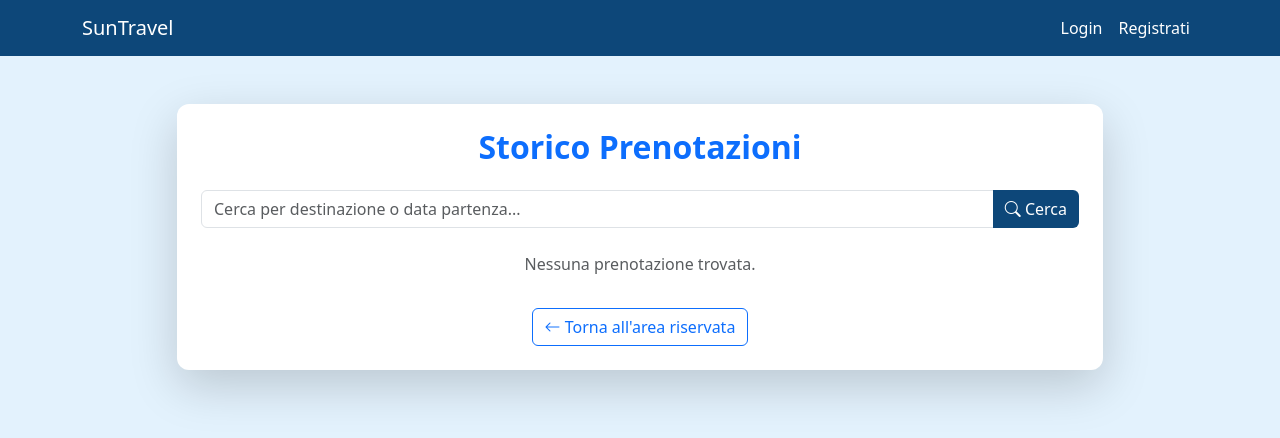
After one commit to b3nj4m1no/agenzia_viaggi, a Flask app: template templates/storico_prenotazioni.html in a window 1280 px wide. The commit adds this page. Shown: the top 438 px of the page. Run offline with Flask 3, Linux system fonts and the light colour scheme; the template is opened without the code that fills it, so the values that code supplies are empty.

Commit message:
feature: added summary

```diff
--- a/app.py
+++ b/app.py
@@ -165,6 +165,27 @@ def salva_utenti(utenti):
 
 def hash_password(password):
     return hashlib.sha256(password.encode()).hexdigest()
+
+def salva_prenotazione_utente(email, data, pdf_path):
+    """Salva la prenotazione nello storico dell'utente (file JSON per ogni utente)."""
+    storico_dir = os.path.join(os.path.dirname(__file__), "storico_prenotazioni")
+    os.makedirs(storico_dir, exist_ok=True)
+    user_file = os.path.join(storico_dir, f"{email}.json")
+    if os.path.exists(user_file):
+        with open(user_file, "r") as f:
+            storico = json.load(f)
+    else:
+        storico = []
+    # Salva anche il path del PDF generato
+    data['pdf_path'] = pdf_path
+    # Salva anche il JSON della prenotazione
+    json_path = os.path.join(storico_dir, f"{email}_{int(datetime.now().timestamp())}.json")
+    with open(json_path, "w") as f:
+        json.dump(data, f, indent=2)
+    data['json_path'] = json_path
+    storico.append(data)
+    with open(user_file, "w") as f:
+        json.dump(storico, f, indent=2)
 
 @app.route('/')
 def index():
@@ -356,6 +377,9 @@ def conferma_prenotazione():
         pdf_path = os.path.join(TEMP_DIR, f"prenotazione_{datetime.now().timestamp()}.pdf")
         pdf.output(pdf_path)
 
+        # Salva nello storico
+        salva_prenotazione_utente(data['cliente']['email'], data, pdf_path)
+
         return send_file(
             pdf_path,
             as_attachment=True,
@@ -366,5 +390,42 @@ def conferma_prenotazione():
         flash(f"Errore nella generazione del PDF: {e}", "danger")
         return redirect(url_for('nuova_prenotazione'))
 
+@app.route('/storico_prenotazioni')
+def storico_prenotazioni():
+    if 'user' not in session:
+        return redirect(url_for('login'))
+    email = session['user']['email']
+    storico_dir = os.path.join(os.path.dirname(__file__), "storico_prenotazioni")
+    user_file = os.path.join(storico_dir, f"{email}.json")
+    storico = []
+    if os.path.exists(user_file):
+        with open(user_file, "r") as f:
+            storico = json.load(f)
+    # Ricerca per destinazione o data (opzionale)
+    query = request.args.get("q", "").lower()
+    if query:
+        storico = [p for p in storico if query in p["viaggio"]["destinazione"].lower() or query in p["viaggio"]["data_partenza"]]
+    return render_template("storico_prenotazioni.html", storico=storico, query=query)
+
+@app.template_filter('basename')
+def basename_filter(path):
+    return os.path.basename(path)
+
+@app.route('/download/pdf/<path:path>')
+def download_prenotazione_pdf(path):
+    if 'user' not in session:
+        return redirect(url_for('login'))
+    storico_dir = os.path.join(os.path.dirname(__file__), "storico_prenotazioni")
+    pdf_path = os.path.join(storico_dir, path)
+    return send_file(pdf_path, as_attachment=True, mimetype='application/pdf')
+
+@app.route('/download/json/<path:path>')
+def download_prenotazione_json(path):
+    if 'user' not in session:
+        return redirect(url_for('login'))
+    storico_dir = os.path.join(os.path.dirname(__file__), "storico_prenotazioni")
+    json_path = os.path.join(storico_dir, path)
+    return send_file(json_path, as_attachment=True, mimetype='application/json')
+
 if __name__ == '__main__':
     app.run(debug=True)
--- a/templates/area_riservata.html
+++ b/templates/area_riservata.html
@@ -15,6 +15,9 @@
         <a href="{{ url_for('nuova_prenotazione') }}" class="btn btn-success btn-lg fw-bold">
           <i class="bi bi-calendar-plus"></i> Nuova Prenotazione
         </a>
+        <a href="{{ url_for('storico_prenotazioni') }}" class="btn btn-info btn-lg fw-bold text-white">
+          <i class="bi bi-clock-history"></i> Storico Prenotazioni
+        </a>
         <a href="{{ url_for('logout') }}" class="btn btn-outline-secondary">Logout</a>
       </div>
     </div>
--- /dev/null
+++ b/templates/storico_prenotazioni.html
@@ -0,0 +1,54 @@
+{% extends "base.html" %}
+{% block content %}
+<div class="row justify-content-center">
+  <div class="col-lg-10">
+    <div class="card shadow-lg border-0 p-4 mt-4">
+      <h2 class="mb-4 text-primary fw-bold text-center">Storico Prenotazioni</h2>
+      <form class="mb-4" method="get">
+        <div class="input-group">
+          <input type="text" class="form-control" name="q" placeholder="Cerca per destinazione o data partenza..." value="{{ query }}">
+          <button class="btn btn-primary" type="submit"><i class="bi bi-search"></i> Cerca</button>
+        </div>
+      </form>
+      {% if storico %}
+      <div class="table-responsive">
+        <table class="table table-bordered align-middle">
+          <thead class="table-light">
+            <tr>
+              <th>Data Prenotazione</th>
+              <th>Destinazione</th>
+              <th>Partenza</th>
+              <th>Ritorno</th>
+              <th>Persone</th>
+              <th>Totale (€)</th>
+              <th>Azioni</th>
+            </tr>
+          </thead>
+          <tbody>
+            {% for p in storico|reverse %}
+            <tr>
+              <td>{{ p.timestamp[:10] }}</td>
+              <td>{{ p.viaggio.destinazione }}</td>
+              <td>{{ p.viaggio.data_partenza }}</td>
+              <td>{{ p.viaggio.data_ritorno }}</td>
+              <td>{{ p.viaggio.numero_persone }}</td>
+              <td>{{ p.totale }}</td>
+              <td>
+                <a href="{{ url_for('download_prenotazione_pdf', path=p.pdf_path|basename) }}" class="btn btn-sm btn-danger" title="Scarica PDF"><i class="bi bi-file-earmark-pdf"></i></a>
+                <a href="{{ url_for('download_prenotazione_json', path=p.json_path|basename) }}" class="btn btn-sm btn-secondary" title="Scarica JSON"><i class="bi bi-file-earmark-code"></i></a>
+              </td>
+            </tr>
+            {% endfor %}
+          </tbody>
+        </table>
+      </div>
+      {% else %}
+        <p class="text-center text-muted">Nessuna prenotazione trovata.</p>
+      {% endif %}
+      <div class="text-center mt-3">
+        <a href="{{ url_for('area_riservata') }}" class="btn btn-outline-primary"><i class="bi bi-arrow-left"></i> Torna all'area riservata</a>
+      </div>
+    </div>
+  </div>
+</div>
+{% endblock %}
```
Also changed, not shown: storico_prenotazioni/pwr.edoardo@gmail.com.json (added, +34 -0 lines), storico_prenotazioni/pwr.edoardo@gmail.com_1748968101.json (added, +31 -0 lines), README.md.
